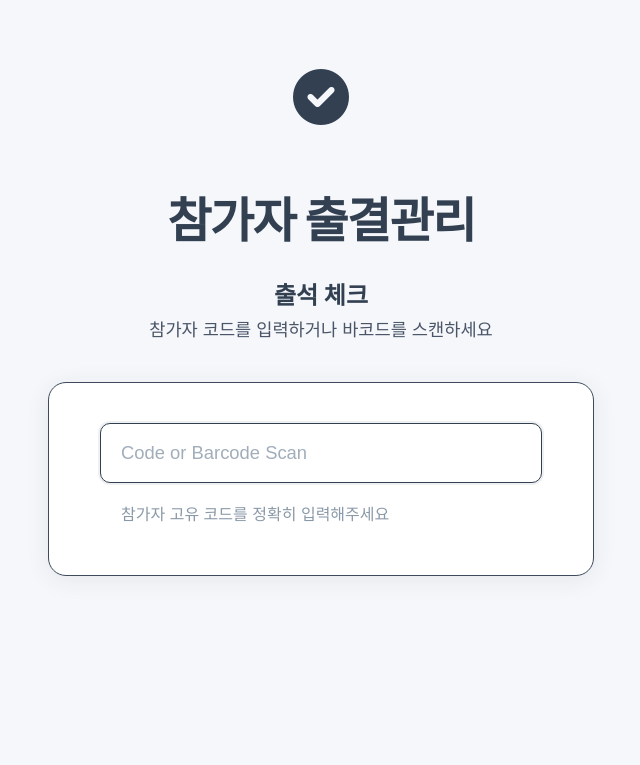
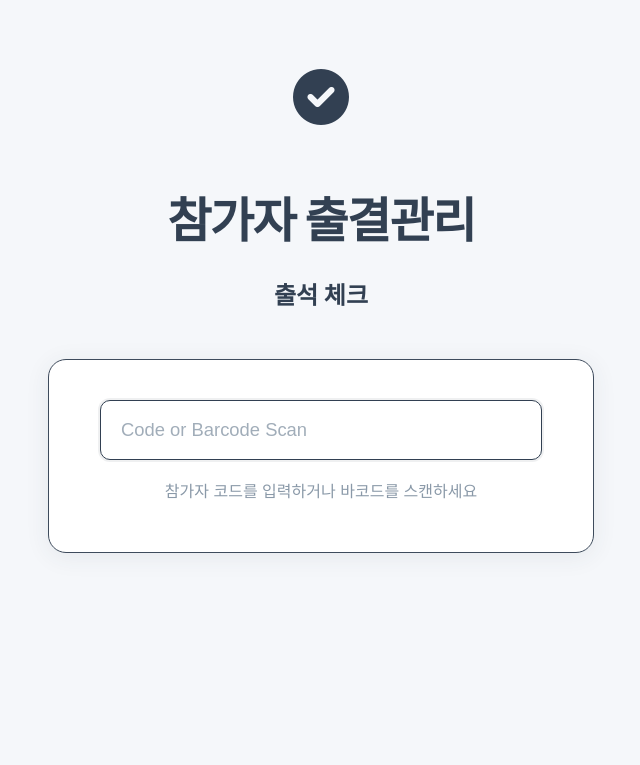
Before and after one commit to JHC-N-CO/Admin_page, a Flask app: template templates/track_checkin.html in a window 1280 px wide. Shown: the top 765 px of the page, without its empty margins (319-959 px from the left). Run offline with Flask 3, Linux system fonts and the light colour scheme; the template is opened without the code that fills it, so the values that code supplies are empty.

```diff
--- a/static/css/track_checkin.css
+++ b/static/css/track_checkin.css
@@ -49,8 +49,9 @@ body {
 }
 
 .checkin-desc {
-    font-size: 1.1rem;
-    color: #4a5568;
+    font-size: 1.4rem;
+    font-weight: 600;
+    color: var(--main-blue);
     margin-bottom: 0.5em;
     text-align: center;
 }
@@ -171,6 +172,15 @@ body {
     max-width: 400px;
 }
 
+.input-instruction {
+    font-size: 1rem;
+    color: var(--main-gray);
+    margin-bottom: 18px;
+    text-align: center;
+    width: 100%;
+    max-width: 400px;
+}
+
 .result-section {
     padding-top: 24px;
     animation: fadeIn 0.4s ease;
--- a/templates/track_checkin.html
+++ b/templates/track_checkin.html
@@ -14,7 +14,7 @@
         </div>
         <h1 class="checkin-title">참가자 출결관리</h1>
         <div class="checkin-subtitle">출석 체크</div>
-        <div class="checkin-desc">참가자 코드를 입력하거나 바코드를 스캔하세요</div>
+        <div class="checkin-desc">{{ event.name }}</div>
     </div>
     <div class="container">
         <div class="main">
@@ -27,7 +27,7 @@
                     autocomplete="off"
                 >
             </div>
-            <div class="input-hint">참가자 고유 코드를 정확히 입력해주세요</div>
+            <div class="input-instruction">참가자 코드를 입력하거나 바코드를 스캔하세요</div>
             <div class="result-section" id="resultSection" style="display: none;">
                 <div class="participant-info">
                     <h3 id="participantName">참가자명</h3>
```
Also changed, not shown: 1 other file.
